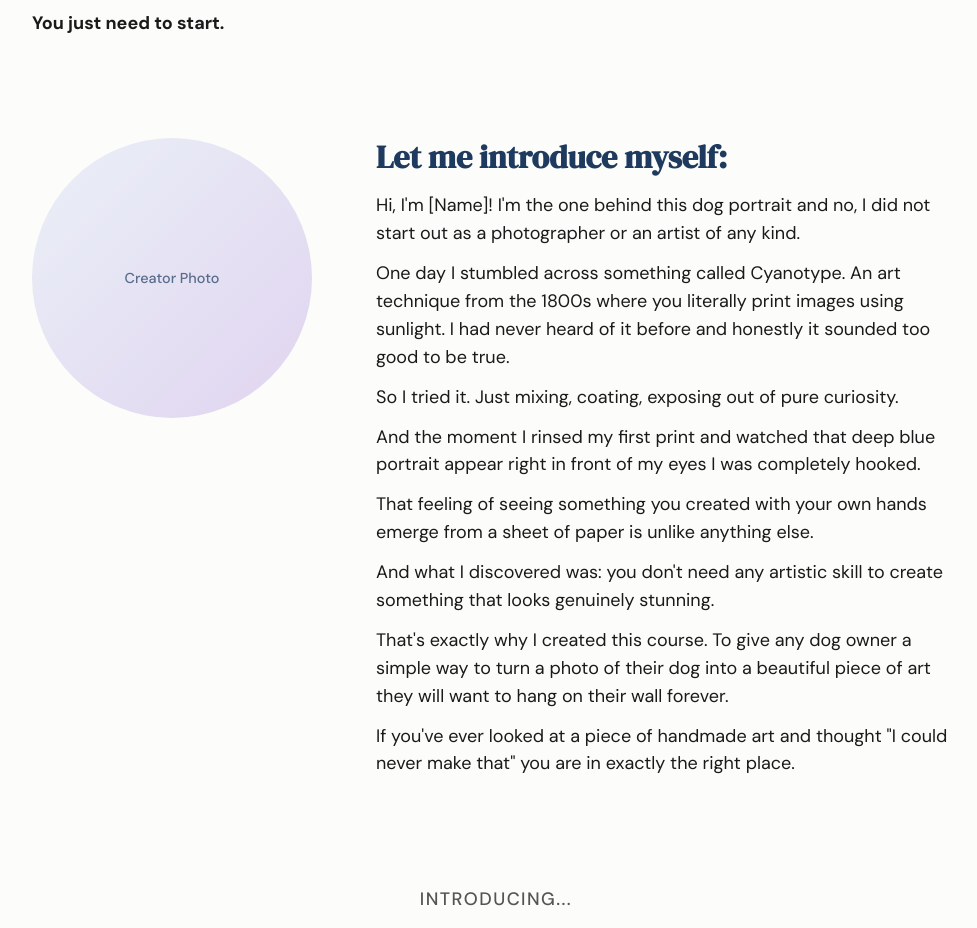
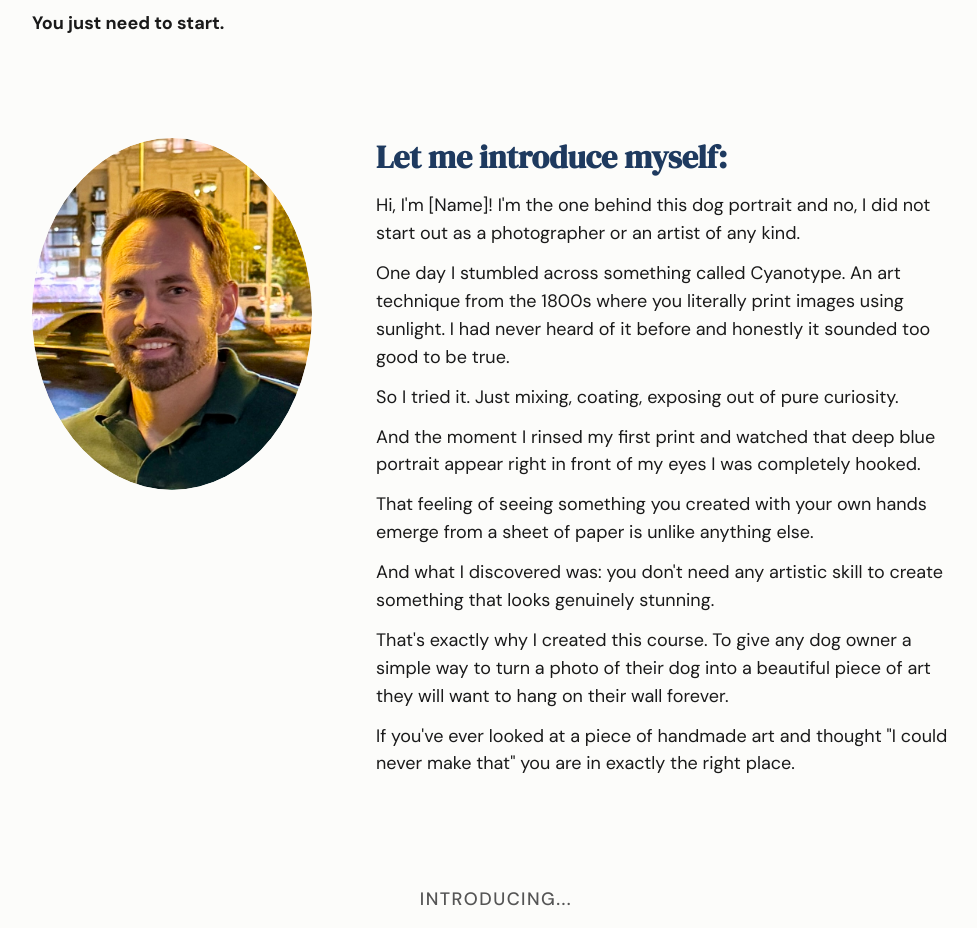
Before and after one commit to thopica/cytcourse, a Next.js app: page / in a window 1280 px wide. Shown: the part 1941-2869 px from the top of the page, without its empty margins (144-1121 px from the left). Built offline with nearby package versions, Linux system fonts and the light colour scheme.

Commit message:
Replace PlaceholderImage with dynamic creator image

```diff
--- a/src/components/Creator.tsx
+++ b/src/components/Creator.tsx
@@ -1,6 +1,6 @@
 import { siteConfig } from "@/config/site";
 import styles from "./Creator.module.css";
-import PlaceholderImage from "./PlaceholderImage";
+
 
 export default function Creator() {
   const { creator } = siteConfig;
@@ -10,7 +10,7 @@ export default function Creator() {
       <div className={`container ${styles.inner}`}>
         <h2 className={styles.headline}>{creator.headline}</h2>
         <div className={styles.imageWrap}>
-          <PlaceholderImage label="Creator Photo" aspect="square" />
+          <img src={creator.image} alt={creator.imageAlt} />
         </div>
         <div className={styles.content}>
           {creator.paragraphs.map((p, i) => (
```
